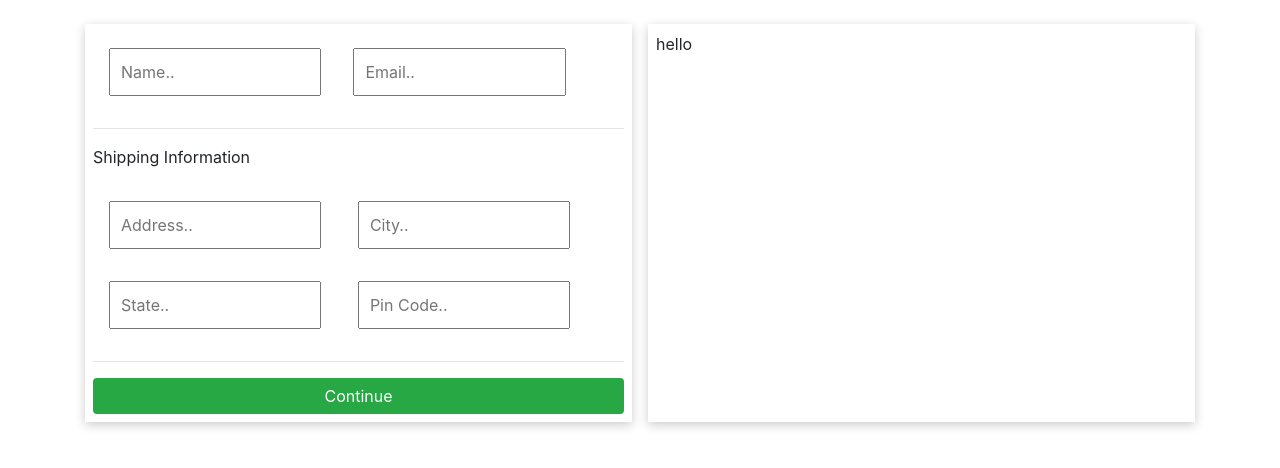
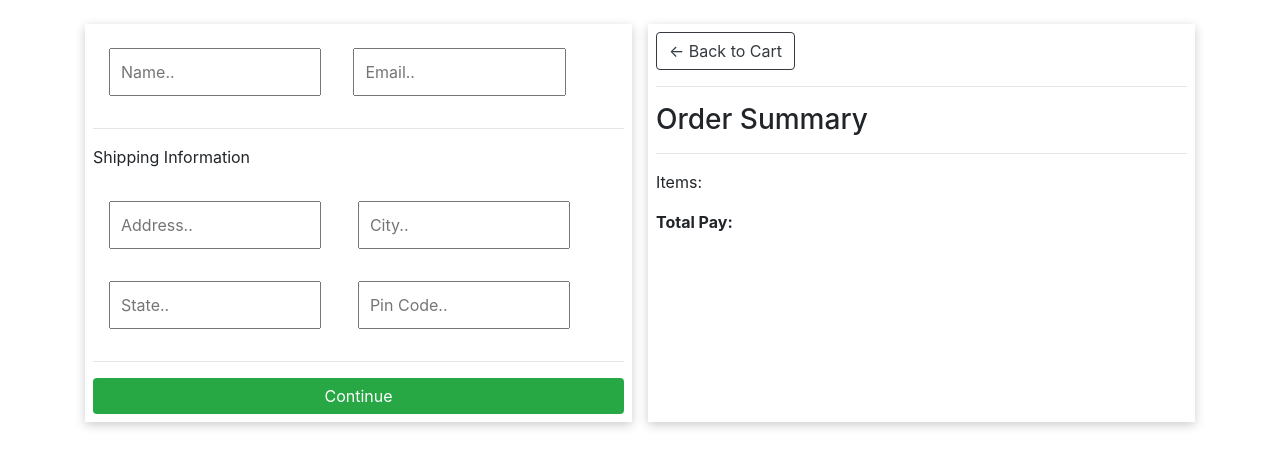
Before and after one commit to nived-s/tony-textiles-django, a Django app: page /checkout/ in a window 1280 px wide. Shown: the part 56-524 px from the top of the page. Run offline with Django 4.2, Linux system fonts and the light colour scheme; some libraries are stand-ins or nearby versions.

Commit message:
finished checkout and full frontend work

```diff
--- a/tony_textiles/static/css/style.css
+++ b/tony_textiles/static/css/style.css
@@ -120,3 +120,8 @@ table{
 .btn-success{
     border: 1rem;
 }
+
+.cart-info-checkout{
+    display: flex;
+    gap: 1rem;
+}
--- a/tony_textiles/store/templates/store/checkout.html
+++ b/tony_textiles/store/templates/store/checkout.html
@@ -3,6 +3,8 @@
 {% block content %}
 
 <div class="row-checkout">
+
+     <!-- shipping address and information  -->
      <div class="column-checkout">
           <form id="form">
                <div class="user-info">
@@ -25,8 +27,18 @@
                </div>
           </form>
 
+     <!-- total and summary  -->
      <div class="column-checkout">
-          <p>hello</p>
+          <a  class="btn btn-outline-dark" href="{% url 'cart' %}">&#x2190; Back to Cart</a>
+          <hr>
+
+          <h3>Order Summary</h3>
+          <hr>
+          <div class="checkout-order-summary">
+               <p>Items:</p>
+               <p><strong> Total Pay:</strong></p>
+
+          </div>
      </div>
 </div>
 
```
Also changed, not shown: design reference/Screenshot 2023-03-27 230655.png (added), 1 other file.
